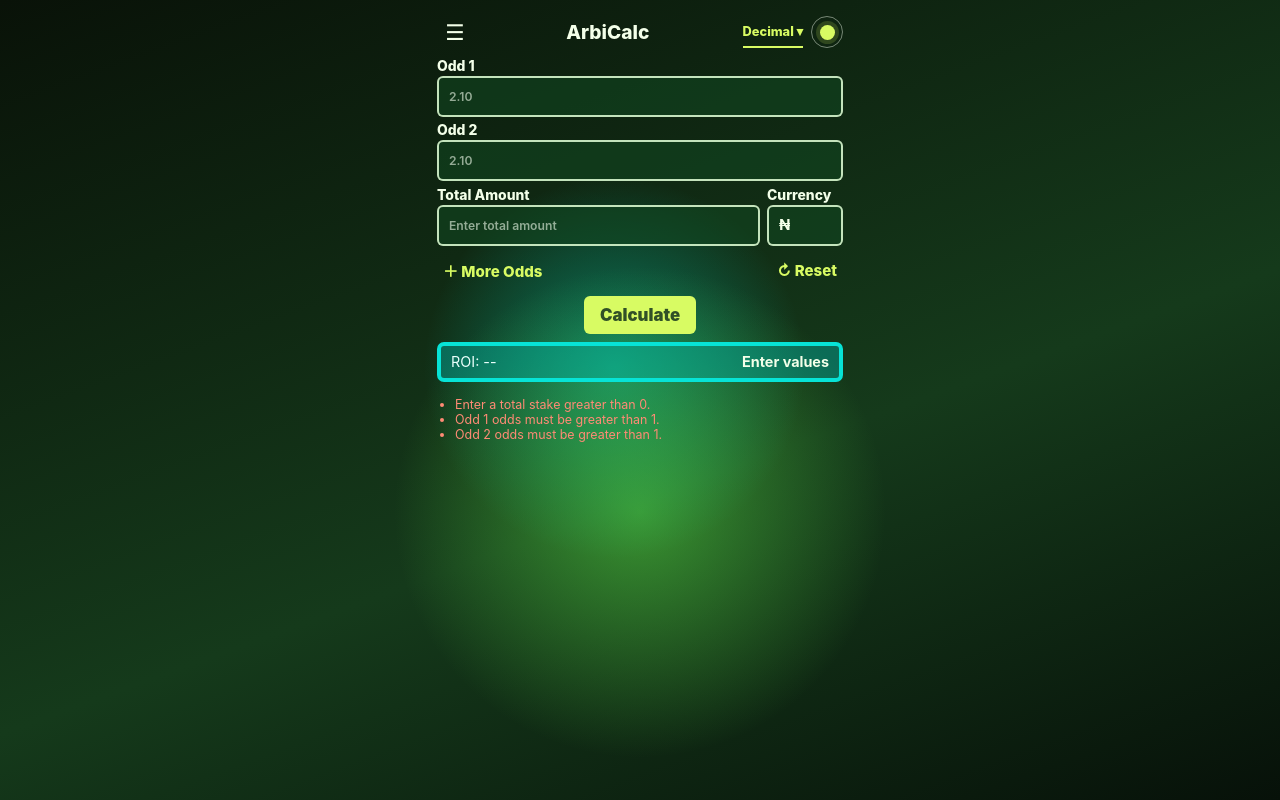
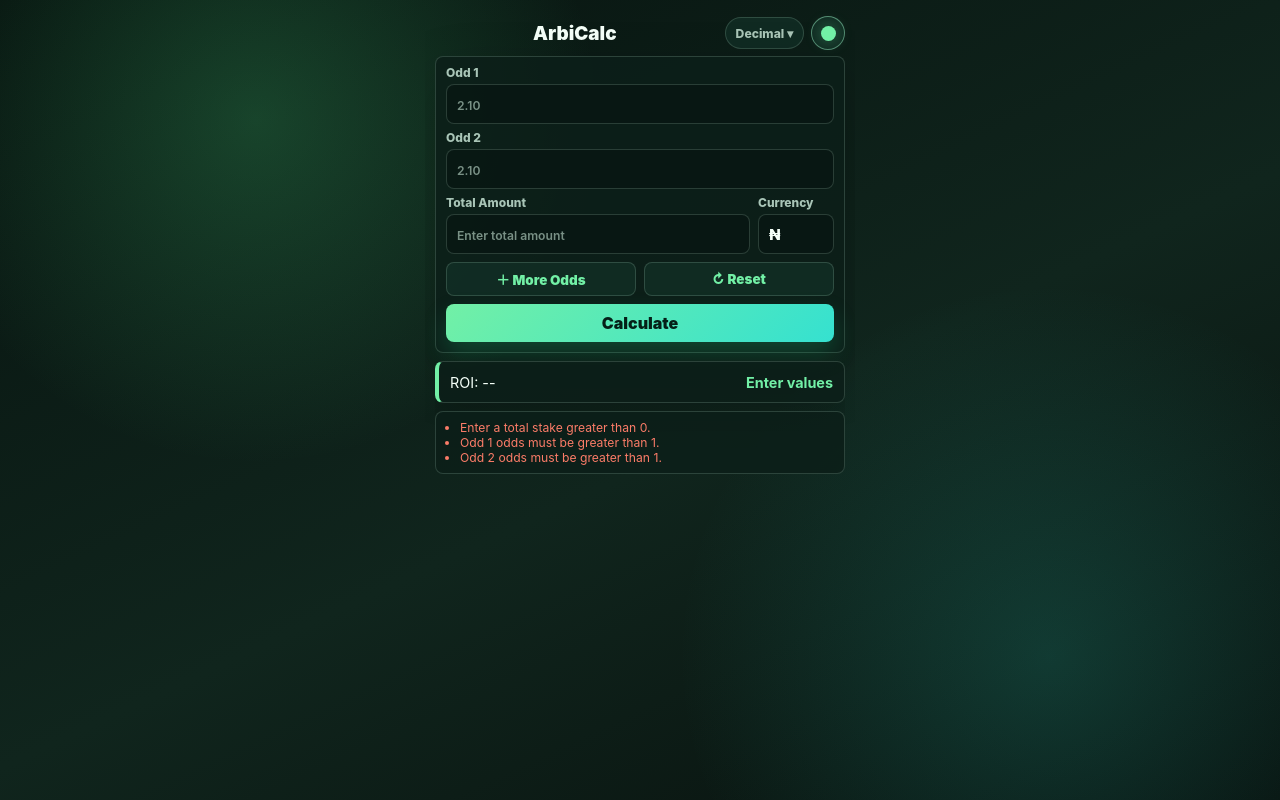
Before and after one commit to burinious/arbitrage, a website with bundled scripts: page index.html in a window 1280 px wide. Built offline with nearby package versions, Linux system fonts and the light colour scheme.

Commit message:
Polish calculator visual design

```diff
--- a/src/components/ArbitrageCalculator.js
+++ b/src/components/ArbitrageCalculator.js
@@ -28,7 +28,6 @@ export function createArbitrageCalculator(root) {
     root.innerHTML = `
       <main class="app-shell">
         <header class="app-header">
-          <button class="icon-button" type="button" aria-label="Menu">☰</button>
           <h1>ArbiCalc</h1>
           <div class="header-actions">
             <span class="odds-type">Decimal ▾</span>
--- a/src/styles/app.css
+++ b/src/styles/app.css
@@ -1,43 +1,44 @@
 :root {
   color-scheme: dark;
   --page-bg:
-    radial-gradient(circle at 50% 64%, rgba(98, 248, 75, 0.48), transparent 30%),
-    radial-gradient(circle at 48% 46%, rgba(0, 229, 203, 0.42), transparent 24%),
-    linear-gradient(160deg, #091208, #153a1b 58%, #071109);
-  --bg: #102716;
-  --panel: rgba(42, 90, 42, 0.72);
-  --panel-strong: rgba(14, 155, 112, 0.28);
-  --field: rgba(28, 74, 38, 0.82);
-  --field-strong: rgba(78, 143, 61, 0.9);
-  --line: rgba(226, 255, 215, 0.86);
-  --text: #f3ffe9;
-  --muted: #d7eccf;
-  --accent: #d8fb63;
-  --cyan: #07e3d6;
-  --success: #b9fb66;
-  --warning: #ffcf5a;
-  --danger: #ff8b75;
+    radial-gradient(circle at 20% 15%, rgba(74, 222, 128, 0.22), transparent 28%),
+    radial-gradient(circle at 82% 82%, rgba(45, 212, 191, 0.18), transparent 30%),
+    linear-gradient(155deg, #07130f 0%, #10251d 55%, #08100d 100%);
+  --surface: rgba(12, 31, 25, 0.86);
+  --surface-soft: rgba(18, 49, 39, 0.72);
+  --field: rgba(8, 22, 18, 0.78);
+  --field-strong: rgba(22, 78, 61, 0.86);
+  --border: rgba(174, 216, 194, 0.2);
+  --border-strong: rgba(157, 243, 201, 0.48);
+  --text: #f4fff8;
+  --muted: #a9c5b7;
+  --accent: #72f0a6;
+  --accent-strong: #1fbf7a;
+  --cyan: #35e1d0;
+  --warning: #f6bd4b;
+  --danger: #fb7c68;
   font-family: Inter, ui-sans-serif, system-ui, -apple-system, BlinkMacSystemFont, "Segoe UI", sans-serif;
 }
 
 :root[data-theme="light"] {
   color-scheme: light;
   --page-bg:
-    radial-gradient(circle at 50% 68%, rgba(137, 245, 92, 0.38), transparent 30%),
-    radial-gradient(circle at 48% 48%, rgba(0, 190, 177, 0.28), transparent 24%),
-    linear-gradient(160deg, #eef8e8, #c9eeb8 58%, #f6fff1);
-  --panel: rgba(228, 250, 207, 0.82);
-  --panel-strong: rgba(13, 148, 111, 0.18);
-  --field: rgba(248, 255, 241, 0.88);
-  --field-strong: rgba(84, 153, 66, 0.78);
-  --line: rgba(35, 88, 30, 0.62);
-  --text: #183318;
-  --muted: #4e6849;
-  --accent: #2d7e1f;
-  --cyan: #08a99f;
-  --success: #287a21;
-  --warning: #93650e;
-  --danger: #b83221;
+    radial-gradient(circle at 18% 16%, rgba(34, 197, 94, 0.18), transparent 28%),
+    radial-gradient(circle at 84% 82%, rgba(20, 184, 166, 0.14), transparent 30%),
+    linear-gradient(155deg, #f7fbf6 0%, #e9f5ec 55%, #f8fff9 100%);
+  --surface: rgba(255, 255, 255, 0.9);
+  --surface-soft: rgba(235, 247, 239, 0.78);
+  --field: rgba(255, 255, 255, 0.92);
+  --field-strong: rgba(218, 242, 226, 0.95);
+  --border: rgba(30, 83, 58, 0.16);
+  --border-strong: rgba(25, 135, 84, 0.42);
+  --text: #12231b;
+  --muted: #60766a;
+  --accent: #117c53;
+  --accent-strong: #0c6a45;
+  --cyan: #0e9388;
+  --warning: #98680d;
+  --danger: #b73324;
 }
 
 * {
@@ -70,66 +71,58 @@ button {
   width: min(430px, 100%);
   height: 100dvh;
   margin: 0 auto;
-  padding: 10px 12px 12px;
+  padding: 10px;
   overflow: hidden;
 }
 
 .app-header {
   display: grid;
-  grid-template-columns: 36px 1fr auto;
+  grid-template-columns: 1fr auto;
   align-items: center;
   gap: 10px;
-  height: 44px;
-}
-
-h1,
-h2 {
-  margin: 0;
-  letter-spacing: 0;
+  height: 46px;
 }
 
 h1 {
-  font-size: 1.2rem;
-  font-weight: 800;
+  margin: 0;
+  font-size: 1.18rem;
+  font-weight: 900;
+  letter-spacing: 0;
   text-align: center;
 }
 
-.icon-button,
-.text-button,
 .theme-toggle {
-  border: 0;
-  background: transparent;
+  display: grid;
+  width: 34px;
+  height: 34px;
+  place-items: center;
+  border: 1px solid var(--border);
+  border-radius: 999px;
+  background: var(--surface-soft);
   color: var(--text);
-}
-
-.icon-button {
-  min-height: 36px;
-  font-size: 1.35rem;
 }
 
 .header-actions {
   display: flex;
   align-items: center;
-  gap: 8px;
+  gap: 7px;
 }
 
 .odds-type {
   display: inline-grid;
   min-height: 32px;
   align-items: center;
-  border-bottom: 2px solid var(--accent);
-  color: var(--accent);
-  font-size: 0.8rem;
+  border: 1px solid var(--border);
+  border-radius: 999px;
+  background: var(--surface-soft);
+  color: var(--muted);
+  padding: 0 10px;
+  font-size: 0.76rem;
   font-weight: 800;
 }
 
 .theme-toggle {
-  display: grid;
-  width: 32px;
-  height: 32px;
-  place-items: center;
-  border: 1px solid rgba(244, 255, 239, 0.45);
-  border-radius: 999px;
+  border-color: var(--border-strong);
 }
 
 .theme-icon {
@@ -142,7 +135,7 @@ h1 {
 
 .theme-icon--sun {
   background: var(--accent);
-  box-shadow: 0 0 0 4px rgba(216, 251, 99, 0.16);
+  box-shadow: 0 0 16px rgba(114, 240, 166, 0.42);
 }
 
 .theme-icon--moon {
@@ -152,37 +145,37 @@ h1 {
 .theme-icon--moon::after {
   content: "";
   position: absolute;
-  top: -3px;
-  right: -3px;
+  top: -4px;
+  right: -4px;
   width: 12px;
   height: 12px;
   border-radius: 999px;
-  background: #dff5d6;
+  background: #f7fbf6;
 }
 
 .calculator-screen {
   display: grid;
   grid-template-rows: auto minmax(0, 1fr);
   gap: 8px;
-  height: calc(100dvh - 66px);
+  height: calc(100dvh - 60px);
   min-height: 0;
 }
 
 .input-card {
   display: grid;
   gap: 8px;
-  padding: 6px 0 0;
+  border: 1px solid var(--border);
+  border-radius: 8px;
+  background: var(--surface);
+  padding: 10px;
+  box-shadow: 0 22px 56px rgba(0, 0, 0, 0.22);
 }
 
-.outcomes-list {
-  display: grid;
-  gap: 7px;
-}
-
+.outcomes-list,
 .outcome-row,
 .control-grid {
   display: grid;
-  gap: 7px;
+  gap: 8px;
 }
 
 .control-grid {
@@ -192,77 +185,66 @@ h1 {
 
 label {
   display: grid;
-  gap: 2px;
+  gap: 5px;
 }
 
 label span {
-  color: var(--text);
-  font-size: 0.87rem;
+  color: var(--muted);
+  font-size: 0.75rem;
   font-weight: 800;
   line-height: 1;
 }
 
 input {
   width: 100%;
-  min-height: 41px;
-  border: 2px solid var(--line);
-  border-radius: 6px;
-  background: rgba(18, 72, 34, 0.58);
+  min-height: 40px;
+  border: 1px solid var(--border);
+  border-radius: 8px;
+  background: var(--field);
   color: var(--text);
   outline: none;
   padding: 8px 10px;
-  font-size: 0.93rem;
-  font-weight: 700;
+  font-size: 0.95rem;
+  font-weight: 800;
 }
 
 input::placeholder {
-  color: rgba(244, 255, 239, 0.58);
+  color: color-mix(in srgb, var(--muted) 70%, transparent);
   font-size: 0.76rem;
   font-weight: 600;
 }
 
 input:focus {
   border-color: var(--accent);
-  box-shadow: 0 0 0 3px rgba(216, 251, 99, 0.16);
+  box-shadow: 0 0 0 3px color-mix(in srgb, var(--accent) 18%, transparent);
 }
 
 .outcome-actions {
   display: grid;
   grid-template-columns: 1fr 1fr;
   gap: 8px;
-  align-items: center;
 }
 
 .text-button {
   min-height: 34px;
+  border: 1px solid var(--border);
+  border-radius: 8px;
+  background: var(--surface-soft);
   color: var(--accent);
-  font-size: 0.94rem;
-  font-weight: 800;
-  text-align: left;
-}
-
-.outcome-actions .text-button:last-child {
-  text-align: right;
+  padding: 0 10px;
+  font-size: 0.84rem;
+  font-weight: 900;
 }
 
 .calculate-button {
-  justify-self: center;
   min-height: 38px;
   border: 0;
-  border-radius: 6px;
-  background: var(--accent);
-  color: #315027;
-  padding: 0 16px;
-  font-size: 1.05rem;
-  font-weight: 900;
-}
-
-.result-card {
-  display: grid;
-  grid-template-rows: auto auto minmax(0, 1fr);
-  gap: 7px;
-  min-height: 0;
-  overflow: hidden;
+  border-radius: 8px;
+  background: linear-gradient(135deg, var(--accent), var(--cyan));
+  color: #052018;
+  font-size: 1rem;
+  font-weight: 950;
+  box-shadow: 0 12px 24px rgba(31, 191, 122, 0.24);
 }
 
 .result-mount {
@@ -270,47 +252,66 @@ input:focus {
   overflow: hidden;
 }
 
+.result-card {
+  display: grid;
+  grid-template-rows: auto auto minmax(0, 1fr);
+  gap: 8px;
+  min-height: 0;
+  overflow: hidden;
+}
+
 .result-strip,
-.summary-box {
-  border: 4px solid var(--cyan);
-  border-radius: 7px;
-  background: rgba(0, 181, 170, 0.42);
+.summary-box,
+.allocation-item strong {
+  border: 1px solid var(--border);
+  background: var(--surface);
+  box-shadow: 0 14px 32px rgba(0, 0, 0, 0.18);
 }
 
 .result-strip {
   display: flex;
   justify-content: space-between;
   align-items: center;
-  min-height: 40px;
-  padding: 0 10px;
-  color: #eafffb;
+  min-height: 42px;
+  border-left: 4px solid var(--accent);
+  border-radius: 8px;
+  padding: 0 11px;
   font-size: 0.9rem;
 }
 
 .result-strip strong {
-  color: var(--text);
+  color: var(--accent);
 }
 
 .result-strip--warning {
-  border-color: var(--warning);
-  background: rgba(111, 76, 12, 0.5);
+  border-left-color: var(--warning);
+}
+
+.result-strip--warning strong {
+  color: var(--warning);
 }
 
 .summary-box {
   display: grid;
-  gap: 5px;
-  padding: 6px;
+  gap: 6px;
+  border-radius: 8px;
+  padding: 8px;
 }
 
 .summary-row {
   display: flex;
   justify-content: space-between;
   align-items: center;
-  min-height: 31px;
-  border-radius: 5px;
-  background: rgba(10, 143, 125, 0.34);
-  padding: 0 8px;
+  min-height: 30px;
+  border-radius: 7px;
+  background: var(--surface-soft);
+  padding: 0 9px;
   font-size: 0.78rem;
+}
+
+.summary-row span,
+.allocation-item span {
+  color: var(--muted);
 }
 
 .summary-row strong {
@@ -323,28 +324,25 @@ input:focus {
   gap: 7px;
   min-height: 0;
   overflow: hidden;
-  padding-top: 3px;
 }
 
 .allocation-item {
   display: grid;
-  gap: 4px;
+  gap: 5px;
   min-width: 0;
 }
 
 .allocation-item span {
-  color: rgba(21, 70, 22, 0.82);
-  font-size: 0.88rem;
+  font-size: 0.75rem;
   font-weight: 800;
 }
 
 .allocation-item strong {
   display: grid;
-  min-height: 33px;
+  min-height: 32px;
   place-items: center end;
-  border-radius: 5px;
-  background: var(--field-strong);
-  color: #efffe5;
+  border-radius: 8px;
+  color: var(--text);
   padding: 0 8px;
   font-size: 0.78rem;
   overflow-wrap: anywhere;
@@ -352,9 +350,12 @@ input:focus {
 
 .validation-list {
   margin: 0;
-  padding: 8px 0 0 18px;
+  border: 1px solid var(--border);
+  border-radius: 8px;
+  background: var(--surface);
+  padding: 8px 8px 8px 24px;
   color: var(--danger);
-  font-size: 0.78rem;
+  font-size: 0.76rem;
 }
 
 @media (max-height: 720px) {
@@ -363,28 +364,35 @@ input:focus {
   }
 
   .app-header {
-    height: 38px;
+    height: 40px;
   }
 
   .calculator-screen {
-    height: calc(100dvh - 52px);
+    height: calc(100dvh - 50px);
     gap: 6px;
   }
 
   .input-card,
   .result-card,
   .summary-box,
-  .outcomes-list {
+  .outcomes-list,
+  .outcome-row,
+  .control-grid {
     gap: 5px;
   }
 
+  .input-card {
+    padding: 8px;
+  }
+
   input {
-    min-height: 36px;
+    min-height: 35px;
     padding-block: 6px;
   }
 
-  .calculate-button {
-    min-height: 34px;
+  .calculate-button,
+  .text-button {
+    min-height: 32px;
   }
 
   .result-strip {
@@ -392,10 +400,10 @@ input:focus {
   }
 
   .summary-row {
-    min-height: 27px;
+    min-height: 26px;
   }
 
   .allocation-item strong {
-    min-height: 29px;
+    min-height: 28px;
   }
 }
```
